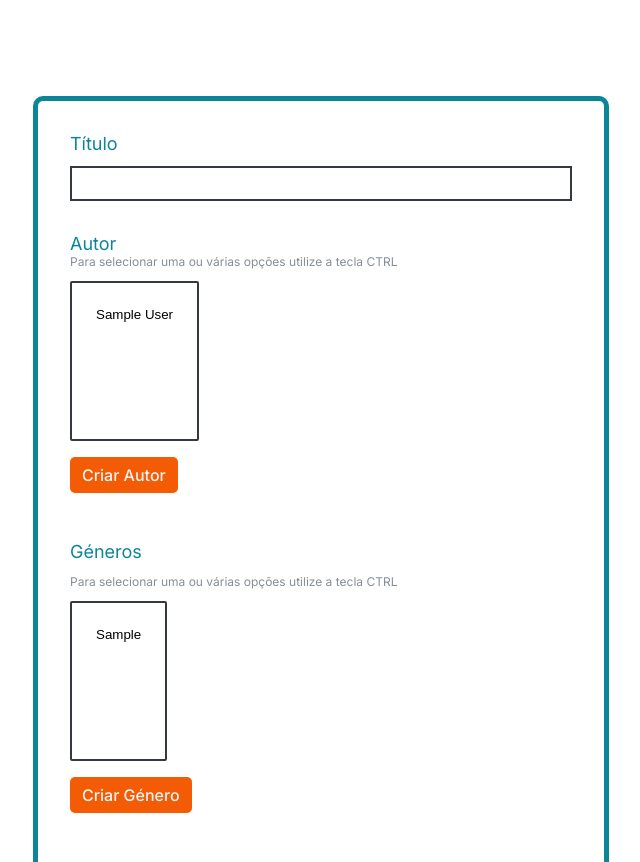
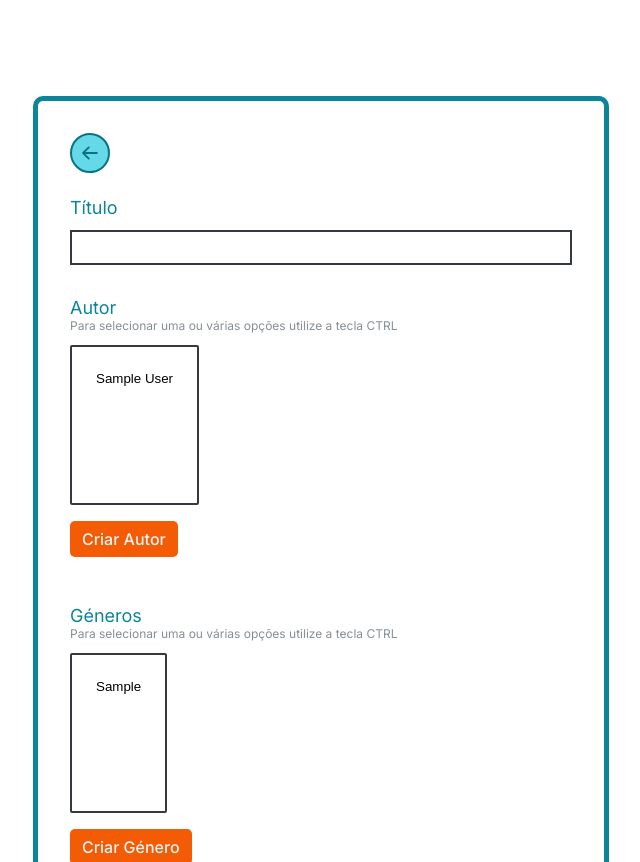
Before and after one commit to Kurt3z/BookByte, a Django app: page /staff/books-dashboard/add-book/ in a window 1280 px wide; the page is wider, and only the part inside the window is pictured. Shown: the top 862 px of that part, without its empty margins (415-1055 px from the left). Run offline with Django 4.2, Linux system fonts and the light colour scheme; tables that the repository leaves empty hold one stand-in row (values such as "Sample post").

Commit message:
Update templates

```diff
--- a/staff/static/staff/form.css
+++ b/staff/static/staff/form.css
@@ -39,11 +39,6 @@ main form label {
   margin-bottom: 12px;
   font-size: 18px;
   color: #0c8599;
-}
-
-body > main > form > label:nth-child(4),
-body > main > form > label:nth-child(7) {
-  margin-bottom: 0;
 }
 
 main form p {
@@ -123,3 +118,22 @@ button[type='submit']:hover {
 .btn-create:active {
   background-color: #f57c36;
 }
+
+.margin-zero {
+  margin-bottom: 0;
+}
+
+.btn-back {
+  background-color: #66d9e8;
+  border: 2px solid #0b7285;
+  padding: 8px;
+  width: 40px;
+  height: 40px;
+  border-radius: 50%;
+  display: flex;
+  margin-bottom: 24px;
+}
+
+.btn-back:hover {
+  background-color: #99e9f2;
+}
--- a/staff/templates/staff/form.html
+++ b/staff/templates/staff/form.html
@@ -10,16 +10,22 @@
 {% block content %}
 <main>
     <form method="post" action="" enctype="multipart/form-data">
+        <a href="{{request.META.HTTP_REFERER|escape}}">
+            <div class="btn-back">
+                <img src="{% static "staff/images/icons/arrow-left.svg" %}" alt="">
+            </div>
+        </a>
+
         {% csrf_token %}
         {% for field in form %}
         {% if field.label == "Autor"%}
-        <label for="">{{field.label}}</label>
+        <label for="" class="margin-zero">{{field.label}}</label>
         <p>Para selecionar uma ou várias opções utilize a tecla CTRL</p>
         {{field}}
         <a href="{% url "add-author" %}" class="btn-create">Criar Autor</a>
 
         {% elif  field.label == "Géneros"  %}
-        <label for="">{{field.label}}</label>
+        <label for="" class="margin-zero">{{field.label}}</label>
         <p>Para selecionar uma ou várias opções utilize a tecla CTRL</p>
         {{field}}
         <a href="{% url "add-genre" %}" class ="btn-create">Criar Género</a>
--- a/staff/urls.py
+++ b/staff/urls.py
@@ -3,6 +3,9 @@ from django.urls import path
 from . import views
 
 urlpatterns = [
+    path("", views.staffIndex, name="staff-index"),
+
+
     path("books-dashboard/", views.booksDashboard, name="books-dashboard"),
     path("books-dashboard/add-book/", views.addBook, name="add-book"),
     path("books-dashboard/update-book/<str:pk>/",
@@ -33,6 +36,4 @@ urlpatterns = [
          views.updateGenre, name="update-genre"),
     path("genres-dashboard/delete-genre/<str:pk>/",
          views.deleteGenre, name="delete-genre"),
-
-
 ]
--- a/staff/views.py
+++ b/staff/views.py
@@ -4,6 +4,10 @@ from books.models import Book, Author
 from books.forms import BookForm, AuthorForm
 from models.models import Publisher, Genre
 from models.forms import PublisherForm, GenreForm
+
+
+def staffIndex(request):
+    return render(request, "staff/staff.html")
 
 
 def booksDashboard(request):
```
Also changed, not shown: staff/templates/staff/staff.html (added, +14 -0 lines), staff/static/staff/images/icons/arrow-left.svg (added), staff/templates/staff/publishers-dashboard.html (renamed from staff/templates/staff/publisher-dashboard.html), uploads/authors/carlos-ruiz-zafon.jpg (added).
